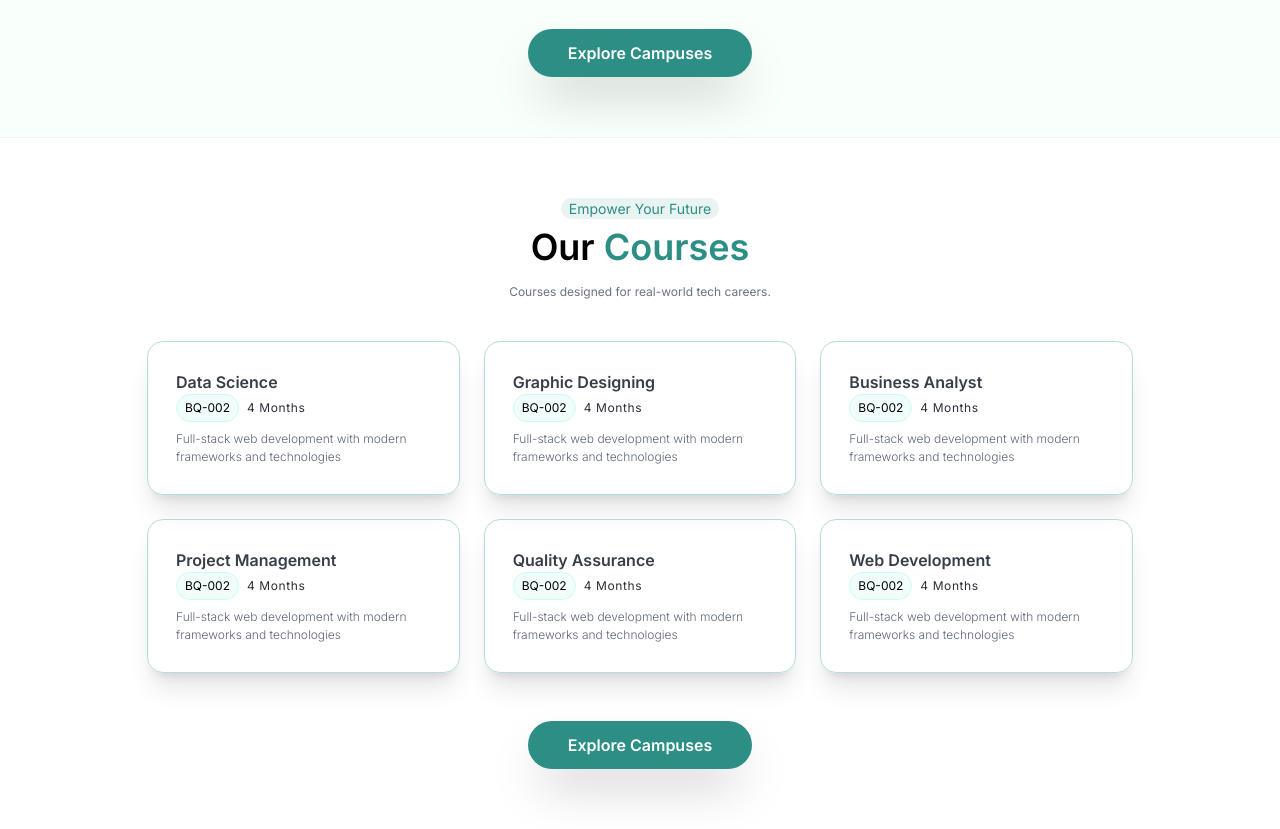
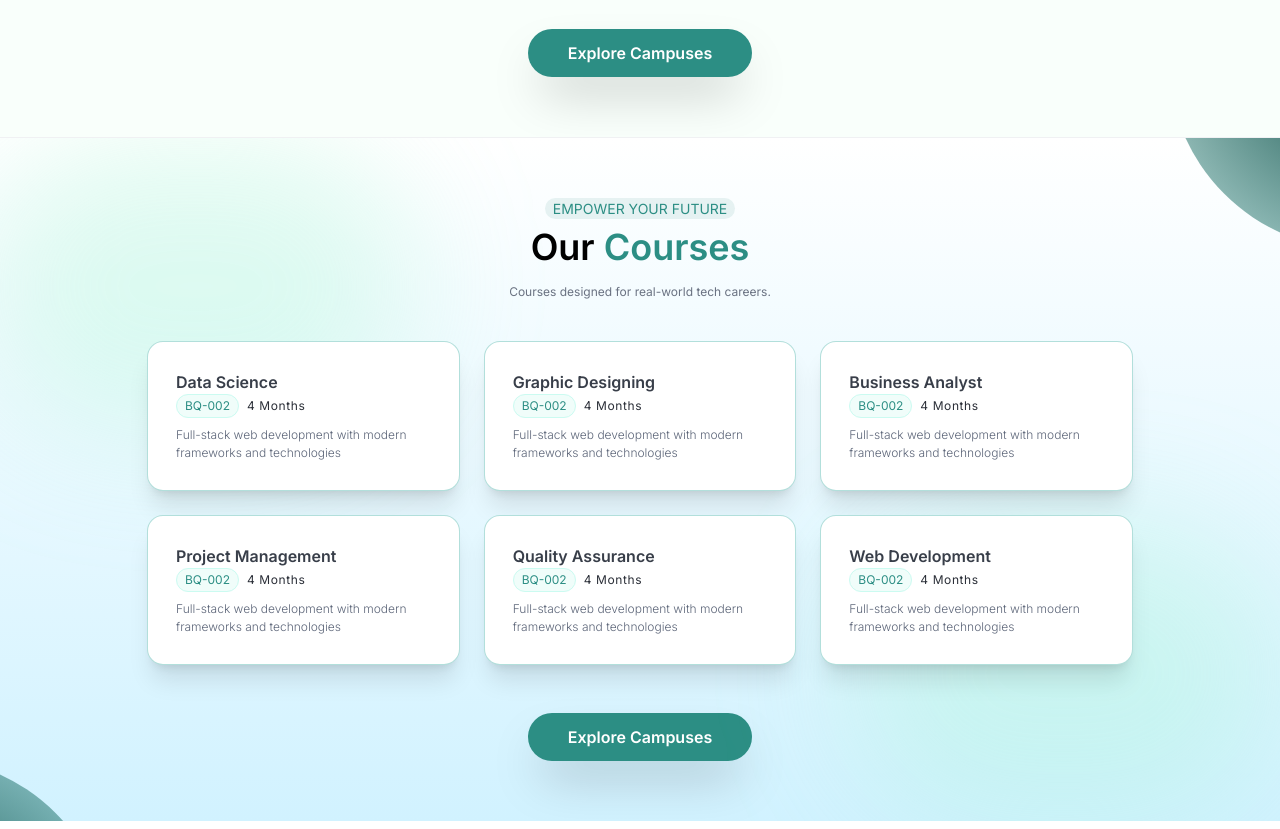
Before and after one commit to EggBurner/alkhidmat-demo, a Next.js app: page / in a window 1280 px wide. Shown: the part 2060-2889 px from the top of the page. Built offline with nearby package versions, Linux system fonts and the light colour scheme.

Commit message:
Added course section background

```diff
--- a/components/CourseCard.tsx
+++ b/components/CourseCard.tsx
@@ -6,10 +6,10 @@ type CourseCardProps = {
 
 const CourseCard = ({ text }: CourseCardProps) => {
   return (
-    <div className="flex flex-col rounded-2xl border border-[#0096894D] p-7 shadow-xl">
+    <div className="z-10 flex flex-col rounded-2xl border border-[#0096894D] bg-white p-7 shadow-xl">
       <h3 className="font-semibold text-[#383E49]">{text}</h3>
       <div className="flex items-center gap-2 text-[12px]">
-        <div className="rounded-full border border-[#CBFBF1] bg-[#F0FDFA] px-2 py-1">
+        <div className="rounded-full border border-[#CBFBF1] bg-[#F0FDFA] px-2 py-0.5 text-[#2C8E84]">
           BQ-002
         </div>
         <div className="tracking-wider text-[#2B2F38]">4 Months</div>
--- a/components/CoursesSection.tsx
+++ b/components/CoursesSection.tsx
@@ -12,9 +12,9 @@ const data: string[] = [
 
 const CoursesSection = () => {
   return (
-    <div className="border-t border-[#F0F1F3] p-15">
+    <div className="relative overflow-hidden border-t border-[#F0F1F3] bg-linear-to-b from-[#FFFFFF] to-[#D1F2FF] p-15">
       <div className="mx-auto w-fit rounded-full bg-[#2C8E84]/10 px-2 text-center text-[14px] text-[#2C8E84]">
-        Empower Your Future
+        EMPOWER YOUR FUTURE
       </div>
       <h2 className="mt-2 text-center text-4xl font-semibold">
         Our <span className="text-[#2c8e84]">Courses</span>
@@ -30,6 +30,10 @@ const CoursesSection = () => {
       <button className="text-md mx-auto mt-12 block h-fit w-fit rounded-full bg-[#2C8E84] px-10 py-3 font-semibold text-white shadow-2xl">
         Explore Campuses
       </button>
+      <div className="absolute top-0 -left-5 z-0 h-74 w-108 rounded-full bg-[#A4F4CF]/30 blur-3xl"></div>
+      <div className="absolute right-0 bottom-0 z-0 h-74 w-108 rounded-full bg-[#A4F4CF]/30 blur-3xl"></div>
+      <div className="absolute -top-68 -right-68 z-20 size-96 rounded-full bg-radial from-[#0E5049] to-[#29978C]/30"></div>
+      <div className="absolute -bottom-80 -left-68 z-20 size-96 rounded-full bg-radial from-[#0E5049] to-[#29978C]/30"></div>
     </div>
   );
 };
```
